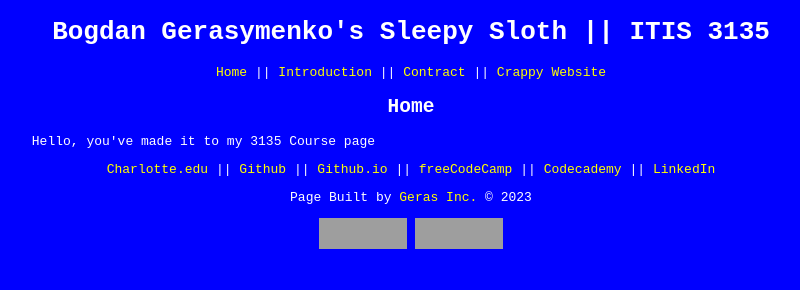
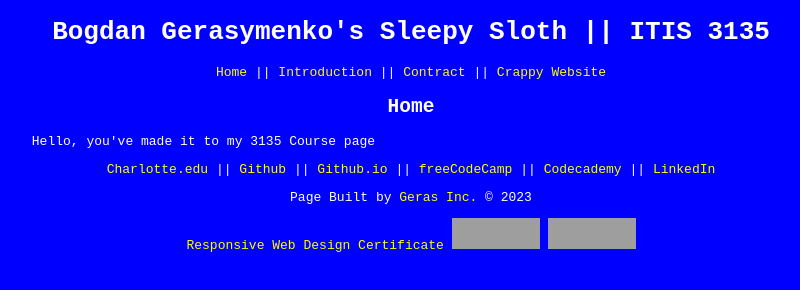
Before and after one commit to 801297076/801297076.github.io, a plain HTML site: page itis3135/index.html in a window 1280 px wide. Shown: the whole page, without its empty margins (229-1029 px from the left). Drawn offline with Linux system fonts and the light colour scheme; grey boxes are pictures that could not be loaded.

Commit message:
Update index.html

```diff
--- a/itis3135/index.html
+++ b/itis3135/index.html
@@ -40,6 +40,8 @@
         </nav>
         <p>Page Built by <a href="geras-inc.com/index.html">Geras Inc. </a>&copy; 2023</p>
 
+        <a href="https://www.freecodecamp.org/certification/Bogdan_Gerasymenko/responsive-web-design">Responsive Web Design Certificate</a>
+
         <a href="https://validator.w3.org/check?uri=referer" id="validation_link_html">
             <img style="border:0;width:88px;height:31px" src="https://mytienhoang.github.io/itis3135/z_archives/html_validation.png" alt="Valid HTML!">
         </a>
```
